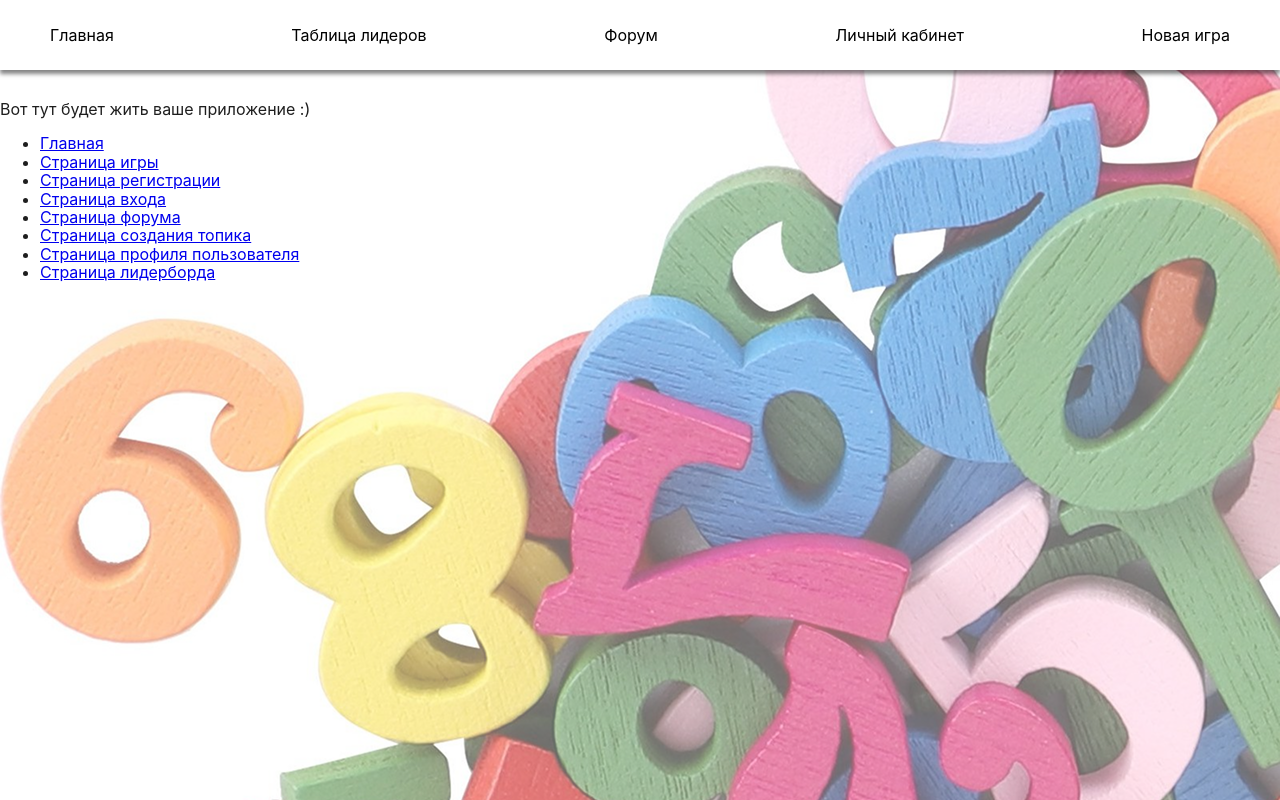
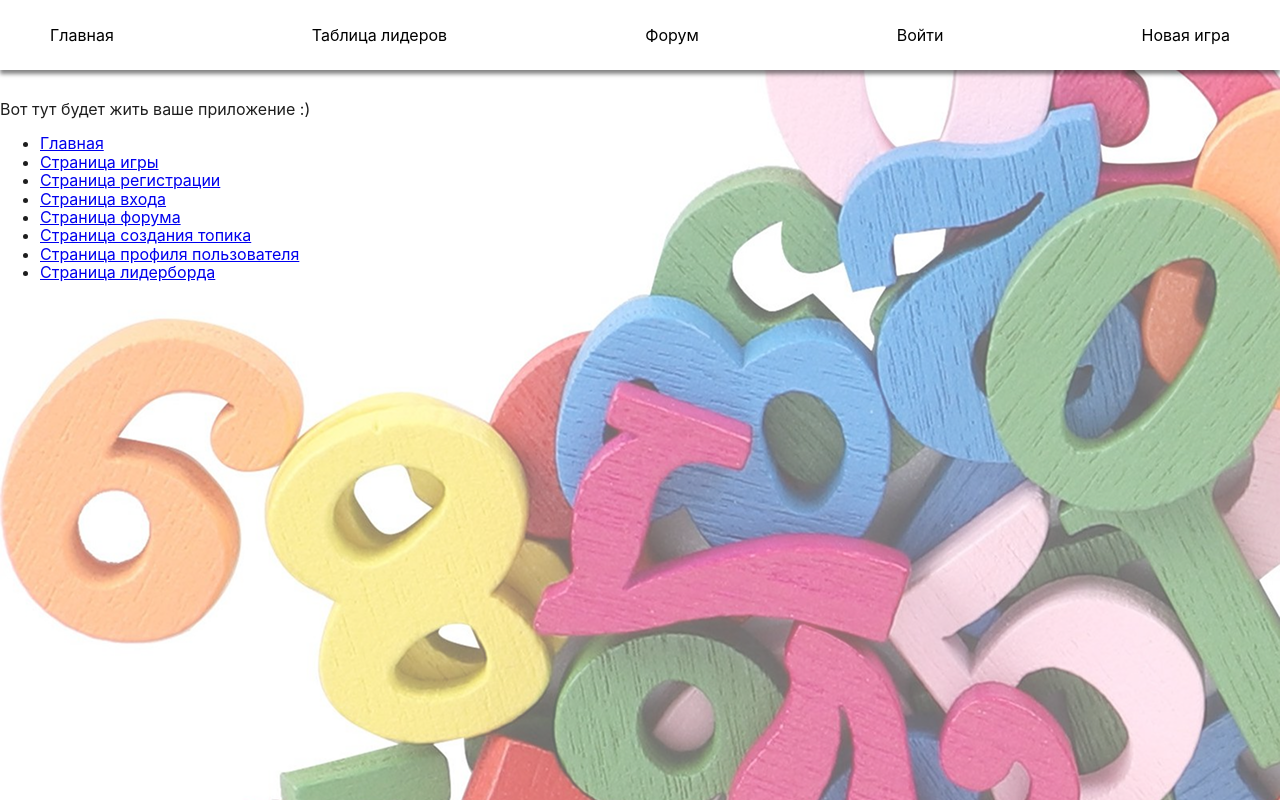
Before and after one commit to krylovis/yandex-praktikum-react-sudoku, a React (Vite) app in the folder packages/client/: page / in a window 1280 px wide. Built offline with nearby package versions, Linux system fonts and the light colour scheme; no server answers.

Commit message:
add getRoute for header

```diff
--- a/packages/client/src/components/app-header/AppHeader.tsx
+++ b/packages/client/src/components/app-header/AppHeader.tsx
@@ -4,9 +4,20 @@ import burgerMenuIcon from '../../assets/icons/burger_menu.svg';
 import closeIcon from '../../assets/icons/close.svg';
 import useModal from '../../hooks/useModal';
 import NavLinks from './components/NavLinks';
+import { useAppSelector } from '../../store/hooks';
+import { selectAuth } from '../../store/slices/userSlice';
 
 export default function AppHeader() {
   const { isModalOpen, toggleModal, closeModal } = useModal(style.header__overlay);
+  const loggedIn = useAppSelector((state) => selectAuth(state));
+
+  function getRoute() {
+    if (loggedIn) {
+      return { route: ROUTES.PROFILE, title: 'Личный кабинет' };
+    } else {
+      return { route: ROUTES.LOGIN, title: 'Войти' };
+    }
+  }
 
   const tabs = [
     {
@@ -22,8 +33,7 @@ export default function AppHeader() {
       title: 'Форум',
     },
     {
-      route: ROUTES.PROFILE,
-      title: 'Личный кабинет',
+      ...getRoute(),
     },
     {
       route: ROUTES.GAME,
```
